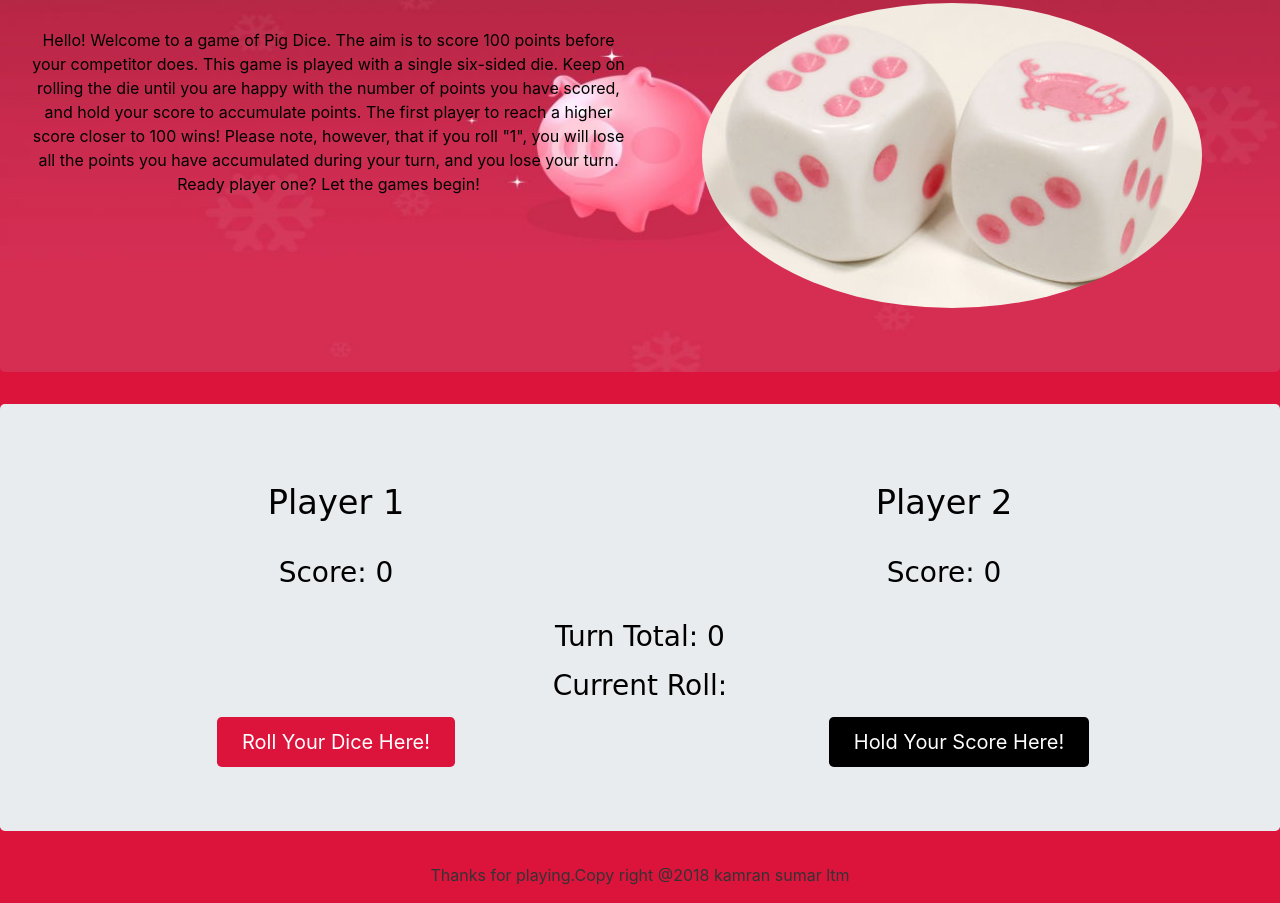
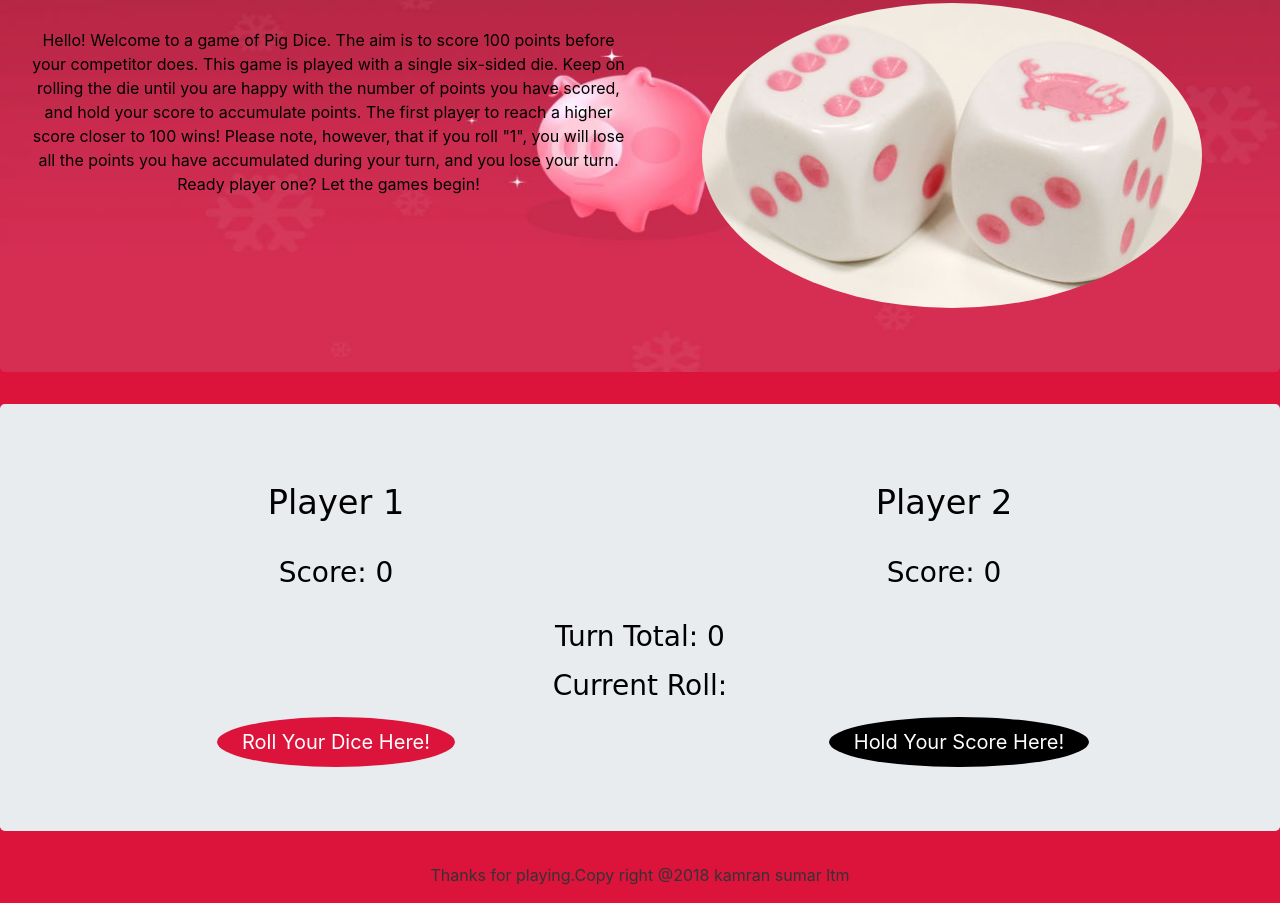
Before and after one commit to kamransumar/kamran-pig-dice, a plain HTML site: page index.html in a window 1280 px wide. Shown: the part 436-1339 px from the top of the page. Drawn offline with nearby package versions, Linux system fonts and the light colour scheme; a web font is replaced by a local one.

Commit message:
added rounded edges to buttons

```diff
--- a/css/styles.css
+++ b/css/styles.css
@@ -94,6 +94,7 @@ body {
 
 .btn {
  padding: 10px 25px;
+ border-radius: 50%;
 }
 
 #roll .btn {
--- a/index.html
+++ b/index.html
@@ -42,7 +42,7 @@
    <div class="row">
      <div class="col-md-6 text-center">
        <form id="roll">
-           <button type="submit" class="btn btn-default btn-lg">Roll Your Dice Here!</button>
+           <button type="submit" class="btn btn-default btn-lg" id="btn1">Roll Your Dice Here!</button>
        </form>
      </div>
      <div class="col-md-6 text-center">
```
